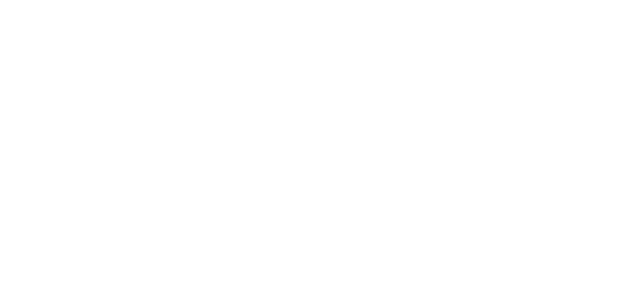
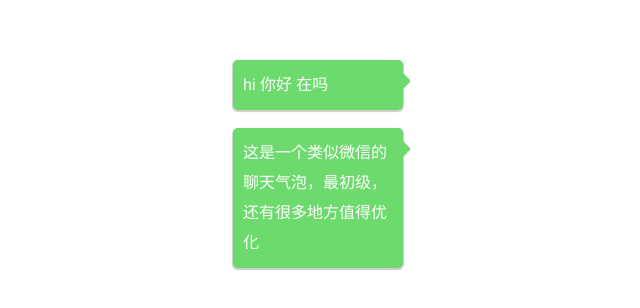
Before and after one commit to 191341025/Vue-css, a Vue app in the folder tiange/: page /#/CSS05 in a window 1280 px wide. Shown: the top 308 px of the page, without its empty margins (322-962 px from the left). Built offline with nearby package versions, Linux system fonts and the light colour scheme.

Commit message:
CSS05 聊天气泡

```diff
--- a/tiange/src/router/index.js
+++ b/tiange/src/router/index.js
@@ -5,6 +5,7 @@
 import css02 from '@/views/CSS/CSS02'
 import css03 from '@/views/CSS/CSS03'
 import css04 from '@/views/CSS/CSS04'
+import css05 from '@/views/CSS/CSS05'
 
 Vue.use(Router)
 
@@ -34,6 +35,11 @@
       path: '/CSS04',
       name: 'CSS04',
       component: css04
+    },
+    {
+      path: '/CSS05',
+      name: 'CSS05',
+      component: css05
     }
   ]
 })
--- /dev/null
+++ b/tiange/src/views/CSS/CSS05.vue
@@ -0,0 +1,52 @@
+<template>
+  <div>
+    <div class="chart-box">
+      <div>hi 你好 在吗</div>
+    </div>
+    <br/>
+    <div class="chart-box">
+      <div>这是一个类似微信的聊天气泡，最初级，还有很多地方值得优化</div>
+    </div>
+  </div>
+
+</template>
+
+<script>
+  /**
+   * 这个章节的主题 是做一个 聊天气泡背景
+   * 涉及到的 技术点 是伪元素
+   */
+  export default {
+    name: 'CSS05'
+  }
+</script>
+
+<style scoped>
+
+  .chart-box {
+      background: #6cda6c;
+      padding: 10px;
+      min-width: 100px;
+      max-width: 150px;
+      border-radius: 5px;
+      margin: 0 auto;
+      display: flex;
+      position: relative;
+      box-shadow: 0px 1px 1px 1px rgba(0,0,0,0.20);
+      line-height: 30px;
+      color: #fff
+    }
+  .chart-box::before {
+    content: ' ';
+    width: 2px;
+    height: 2px;
+    position: absolute;
+    right: -9px;
+    top: 10px;
+    border-top: 10px solid transparent;
+    border-left: 10px solid #6cda6c;
+    border-right: 0px solid #00f;
+    border-bottom: 10px solid transparent;
+  }
+
+</style>
```
Also changed, not shown: 1 other file (tests, documents, lock files or other folders).
